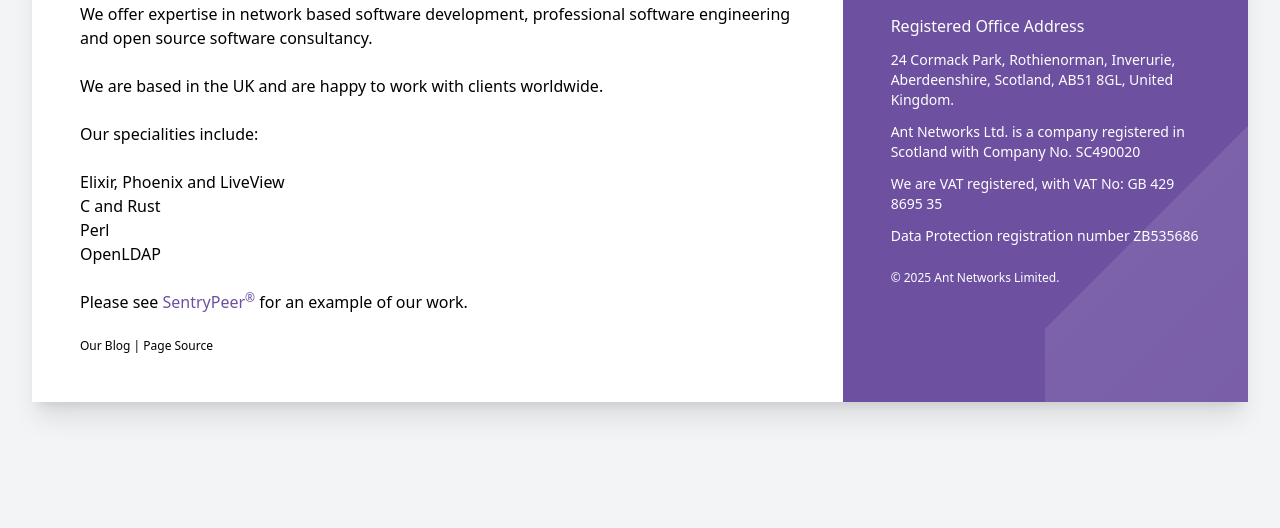
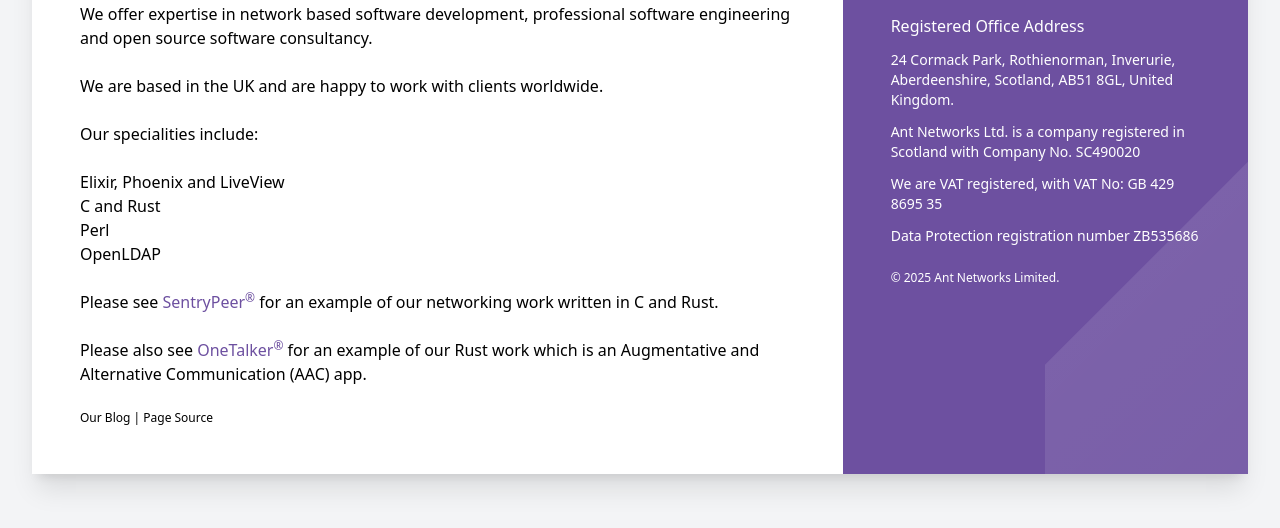
Before and after one commit to AntNetworks/antnetworks.github.io, a plain HTML site: page index.html in a window 1280 px wide. Shown: the part 294-822 px from the top of the page. Before the commit the page ends 800 px from the top, so only its background shows below. Drawn offline with Linux system fonts and the light colour scheme; a web font is replaced by a local one.

Commit message:
Revise project descriptions in index.html
Updated project descriptions for SentryPeer and OneTalker.

```diff
--- a/index.html
+++ b/index.html
@@ -76,7 +76,12 @@
                                                                       class="text-[#6d50a0] hover:text-blue-500"
                                                                       target="_blank"
                                                                       title="Protect your SIP Servers from bad actors.">SentryPeer<sup>&reg;</sup></a>
-                        for an example of our work.</p>
+                        for an example of our networking work written in C and Rust.</p>
+                    <p class="mt-6 max-w-3xl text-base">Please also see <a href="https://codeberg.org/OneTalker/OneTalker/"
+                                                                      class="text-[#6d50a0] hover:text-blue-500"
+                                                                      target="_blank"
+                                                                      title="Protect your SIP Servers from bad actors.">OneTalker<sup>&reg;</sup></a>
+                        for an example of our Rust work which is an Augmentative and Alternative Communication (AAC) app.</p>
                     <p class="mt-6 max-w-3xl text-base text-xs"><a href="https://ghenry.co.uk" target="_blank"
                                                                    title="Our Directors Blog">Our Blog</a> | <a
                             href="https://github.com/AntNetworks/antnetworks.github.io" title="Page source on GitHub"
```
